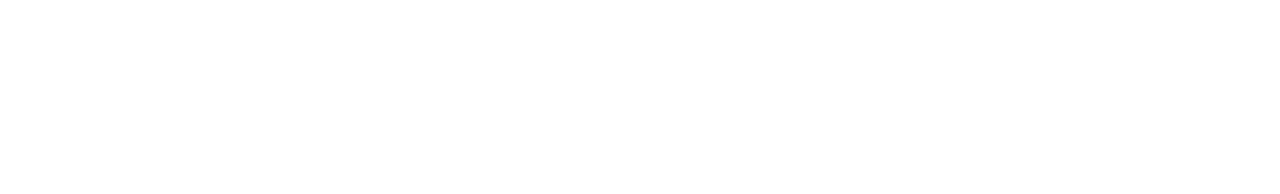
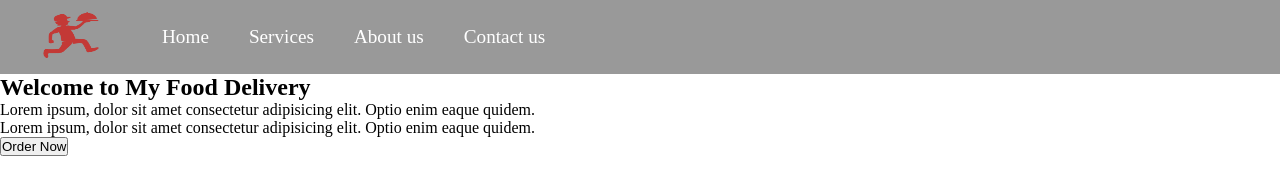
Before and after one commit to adnanali000/food-delivery-website, a plain HTML site: page index.html in a window 1280 px wide. Drawn offline with Linux system fonts and the light colour scheme.

Commit message:
food delivery navbar done

```diff
--- a/css/style.css
+++ b/css/style.css
@@ -0,0 +1,54 @@
+/* css reset  */
+*{
+    padding: 0;
+    margin: 0;
+}
+
+/* css variables  */
+:root{
+    --navbar-height:60px;
+}
+
+/* navigation bar  */
+#navbar{
+    display: flex;
+    align-items: center;
+    position: relative;
+}
+#navbar::before{
+    content: "";
+    background-color: black;
+    position: absolute;
+    width: 100%;
+    height: 100%;
+    z-index: -1;
+    opacity: 0.4;
+
+}
+#logo{
+    margin: 8px 32px;
+}
+#logo img{
+    width: 70px;
+    height: 50px;
+    margin: 2px 4px;
+}
+#navbar ul{
+    display: flex;
+}
+#navbar ul li{
+    list-style: none;
+    font-size: 1.2rem;
+}
+#navbar ul li a{
+    color: white;
+    padding: 3px 20px;
+    display: block;
+    border-radius: 20px;
+    text-decoration: none;
+}
+
+#navbar ul li a:hover{
+    background-color: white;
+    color: black;
+}
--- a/index.html
+++ b/index.html
@@ -3,9 +3,31 @@
 <head>
     <meta charset="UTF-8">
     <meta name="viewport" content="width=device-width, initial-scale=1.0">
-    <title>Food Delivery</title>
+    <title>Online Food Delivery</title>
+    <link rel="stylesheet" href="css/style.css">
 </head>
 <body>
+    <nav id="navbar">
+        <div id="logo">
+            <img src="images/logo.png" alt="Food Delivery">
+        </div>
+
+        <ul>
+            <li class="item"><a href="#">Home</a></li>
+            <li class="item"><a href="#">Services</a></li>
+            <li class="item"><a href="#">About us</a></li>
+            <li class="item"><a href="#">Contact us</a></li>
+        </ul>
+    </nav>
+
+    <section id="home">
+        <h1 class="h-primary">Welcome to My Food Delivery</h1>
+        <p>Lorem ipsum, dolor sit amet consectetur adipisicing elit. Optio enim eaque quidem.</p>
+        <p>Lorem ipsum, dolor sit amet consectetur adipisicing elit. Optio enim eaque quidem.</p>
+        <button class="btn">Order Now</button>
+
+    </section>
+
 
 </body>
 </html>
```
